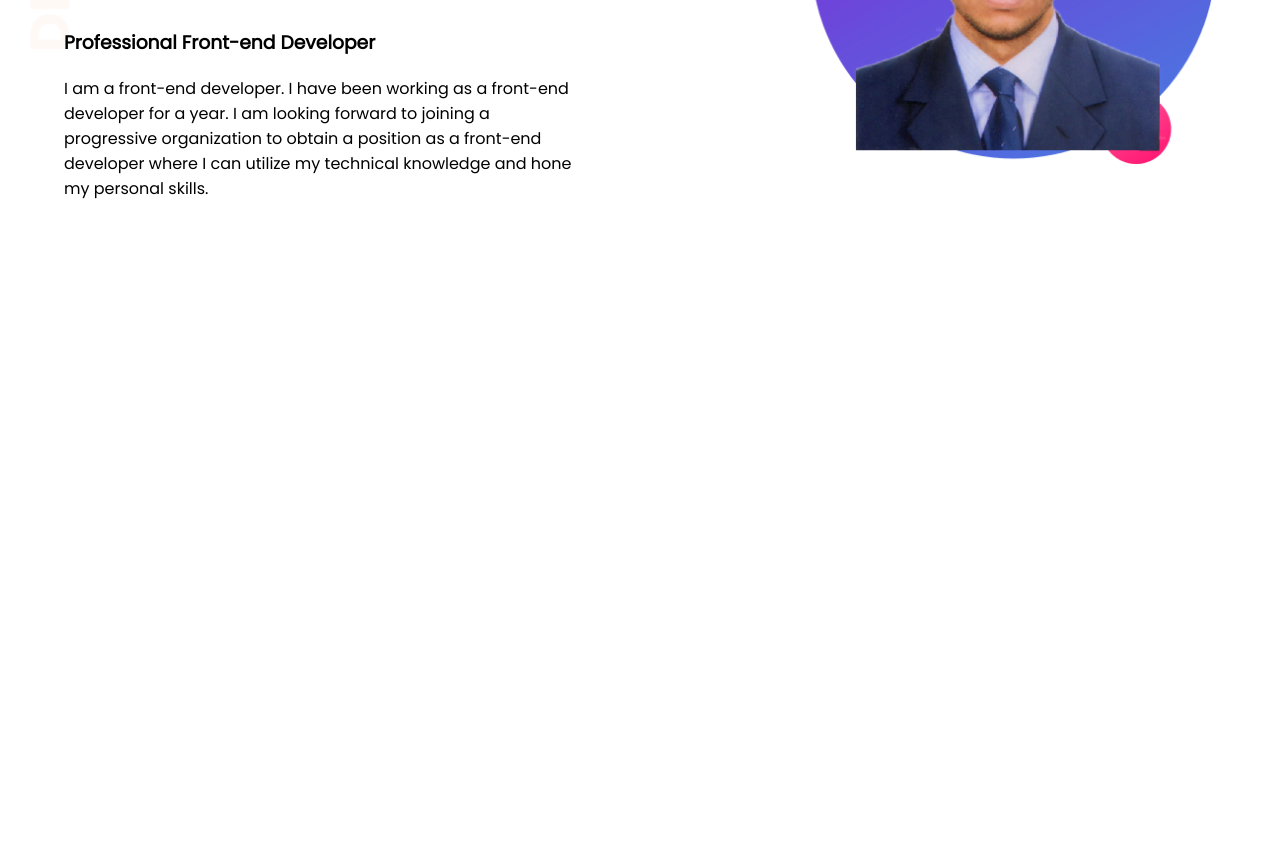
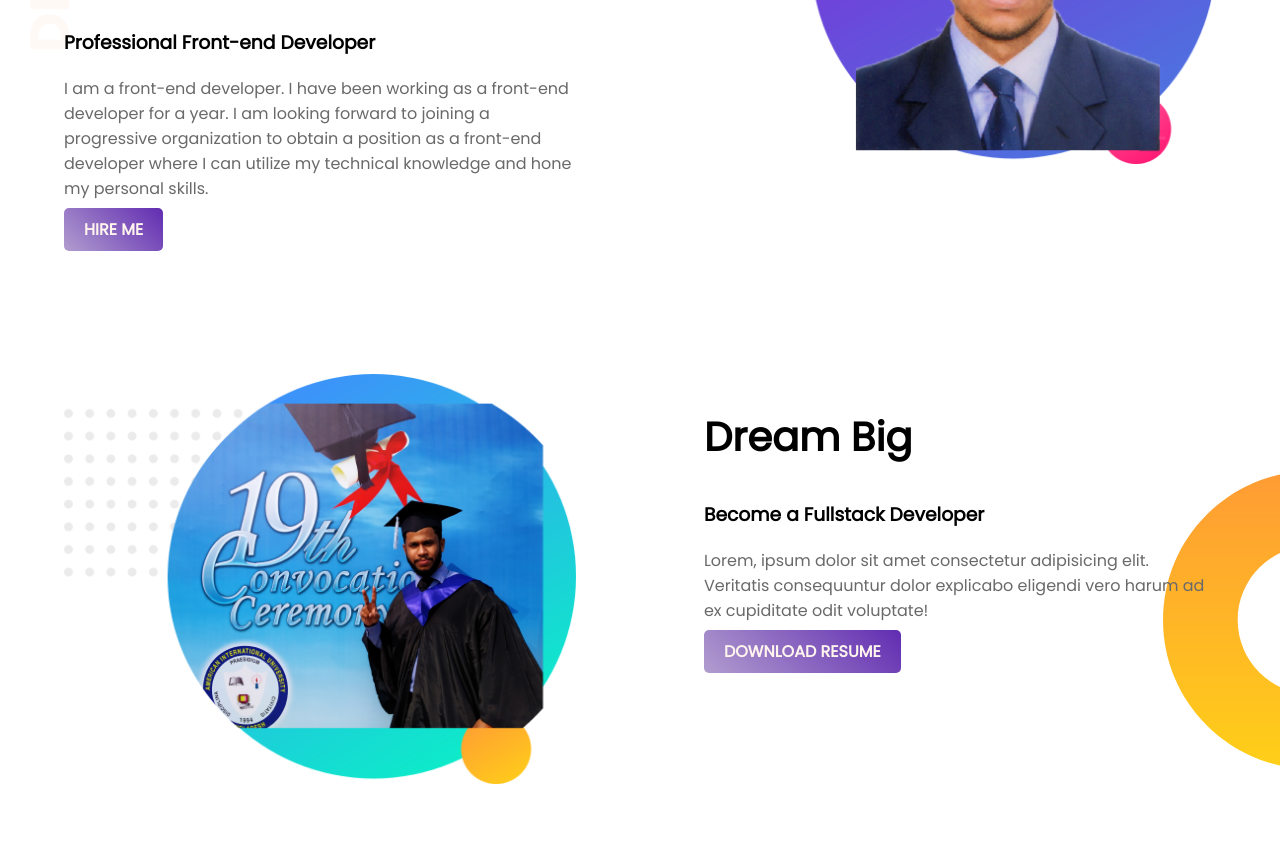
Before and after one commit to mdajgarhossain/web-portfolio, a plain HTML site: page index.html in a window 1280 px wide. Shown: the part 310-1172 px from the top of the page. Before the commit the page ends 800 px from the top, so only its background shows below. Drawn offline with Linux system fonts and the light colour scheme.

Commit message:
added dream section

```diff
--- a/index.html
+++ b/index.html
@@ -14,11 +14,25 @@
             <h1>I'm <span class="name-highlight">A.H. Jewell</span></h1>
             <h3>Professional Front-end Developer</h3>
             <p>I am a front-end developer. I have been working as a front-end developer for a year. I am looking forward to joining a progressive organization to obtain a position as a front-end developer where I can utilize my technical knowledge and hone my personal skills.</p>
+            <a class="link-button" target="_blank" href="https://www.linkedin.com/in/mdajgarhossain">HIRE ME</a>
         </div>
 
         <div class="half-width">
             <img src="images/profile1.png" alt="">
         </div>
     </section>
+
+    <section class="dream-area">
+        <div class="half-width">
+            <img src="images/profile2.png" alt="">
+        </div>
+
+        <div class="half-width">
+            <h2 class="">Dream Big</h2>
+            <h3>Become a Fullstack Developer</h3>
+            <p>Lorem, ipsum dolor sit amet consectetur adipisicing elit. Veritatis consequuntur dolor explicabo eligendi vero harum ad ex cupiditate odit voluptate!</p>
+            <a target="_blank" class="link-button" href="">DOWNLOAD RESUME</a>
+        </div>
+    </section>
 </body>
 </html>
--- a/style.css
+++ b/style.css
@@ -7,8 +7,16 @@ h1 {
     font-size: 50px;
 }
 
+h2 {
+    font-size: 40px;
+}
+
+p {
+    color: dimgray;
+}
+
 .name-highlight {
-    color: #610eda;
+    color: #4f1b9e;
 }
 
 .half-width {
@@ -29,4 +37,21 @@ h1 {
 
 section {
     height: 500px;
+    padding-bottom: 120px;
 }
+
+.link-button {
+    text-decoration: none;
+    /* background-color: #7a5fa3; */
+    background-image: linear-gradient(45deg, #b19dcf, #612cb1);
+    padding: 10px 20px;
+    border-radius: 5px;
+    color: seashell;
+    font-weight: bold;
+}
+
+.dream-area {
+    background-image: url("images/dream-bg.png");
+    background-repeat: no-repeat;
+    background-position: right;
+}
```
